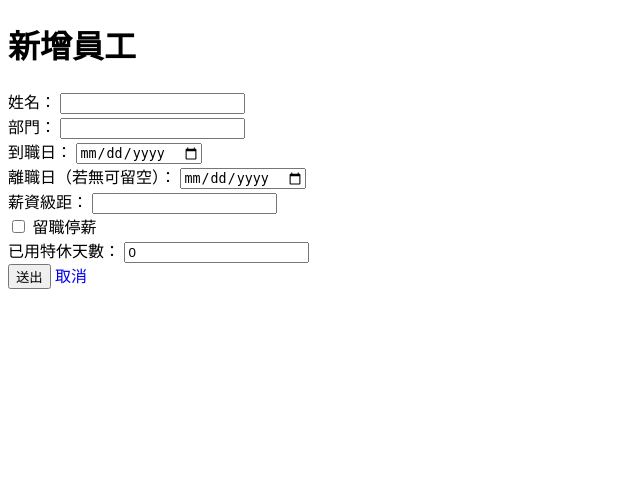
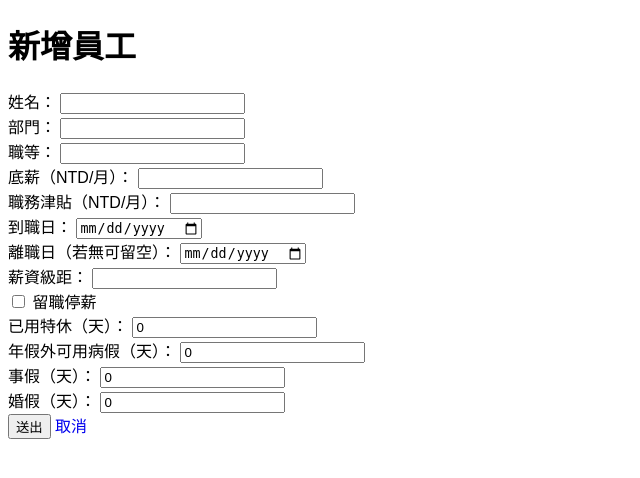
Before and after one commit to penguinpharmacy/penguin-HR-system, a Flask app: page /add in a window 1280 px wide. Shown: the top 478 px of the page, without its empty margins (0-640 px from the left). Run offline with Flask 3, Linux system fonts and the light colour scheme; data that the repository does not hold is empty; some libraries are stand-ins or nearby versions.

Commit message:
Update add_employee.html

```diff
--- a/templates/add_employee.html
+++ b/templates/add_employee.html
@@ -8,6 +8,7 @@
 <body class="p-4">
   <h1 class="text-2xl mb-4">新增員工</h1>
   <form action="/add" method="post" class="space-y-4">
+    <!-- 基本資料 -->
     <div>
       <label class="block">姓名：</label>
       <input type="text" name="name" required class="border px-2 py-1 w-full">
@@ -16,6 +17,22 @@
       <label class="block">部門：</label>
       <input type="text" name="department" class="border px-2 py-1 w-full">
     </div>
+
+    <!-- 職等與薪資 -->
+    <div>
+      <label class="block">職等：</label>
+      <input type="text" name="job_level" class="border px-2 py-1 w-full">
+    </div>
+    <div>
+      <label class="block">底薪（NTD/月）：</label>
+      <input type="number" name="base_salary" min="0" class="border px-2 py-1 w-full">
+    </div>
+    <div>
+      <label class="block">職務津貼（NTD/月）：</label>
+      <input type="number" name="position_allowance" min="0" class="border px-2 py-1 w-full">
+    </div>
+
+    <!-- 到職／離職 -->
     <div>
       <label class="block">到職日：</label>
       <input type="date" name="start_date" required class="border px-2 py-1">
@@ -24,10 +41,14 @@
       <label class="block">離職日（若無可留空）：</label>
       <input type="date" name="end_date" class="border px-2 py-1">
     </div>
+
+    <!-- 類別級距 -->
     <div>
       <label class="block">薪資級距：</label>
       <input type="text" name="salary_grade" required class="border px-2 py-1 w-full">
     </div>
+
+    <!-- 留職／特休 -->
     <div>
       <label class="inline-flex items-center">
         <input type="checkbox" name="suspend" class="mr-2">
@@ -35,9 +56,25 @@
       </label>
     </div>
     <div>
-      <label class="block">已用特休天數：</label>
+      <label class="block">已用特休（天）：</label>
       <input type="number" name="used_leave" value="0" min="0" class="border px-2 py-1 w-24">
     </div>
+
+    <!-- 其他假別 -->
+    <div>
+      <label class="block">年假外可用病假（天）：</label>
+      <input type="number" name="entitled_sick" value="0" min="0" class="border px-2 py-1 w-24">
+    </div>
+    <div>
+      <label class="block">事假（天）：</label>
+      <input type="number" name="entitled_personal" value="0" min="0" class="border px-2 py-1 w-24">
+    </div>
+    <div>
+      <label class="block">婚假（天）：</label>
+      <input type="number" name="entitled_marriage" value="0" min="0" class="border px-2 py-1 w-24">
+    </div>
+
+    <!-- 操作 -->
     <div>
       <button type="submit" class="px-4 py-2 bg-green-500 text-white rounded">送出</button>
       <a href="/" class="ml-4 text-gray-600">取消</a>
```
